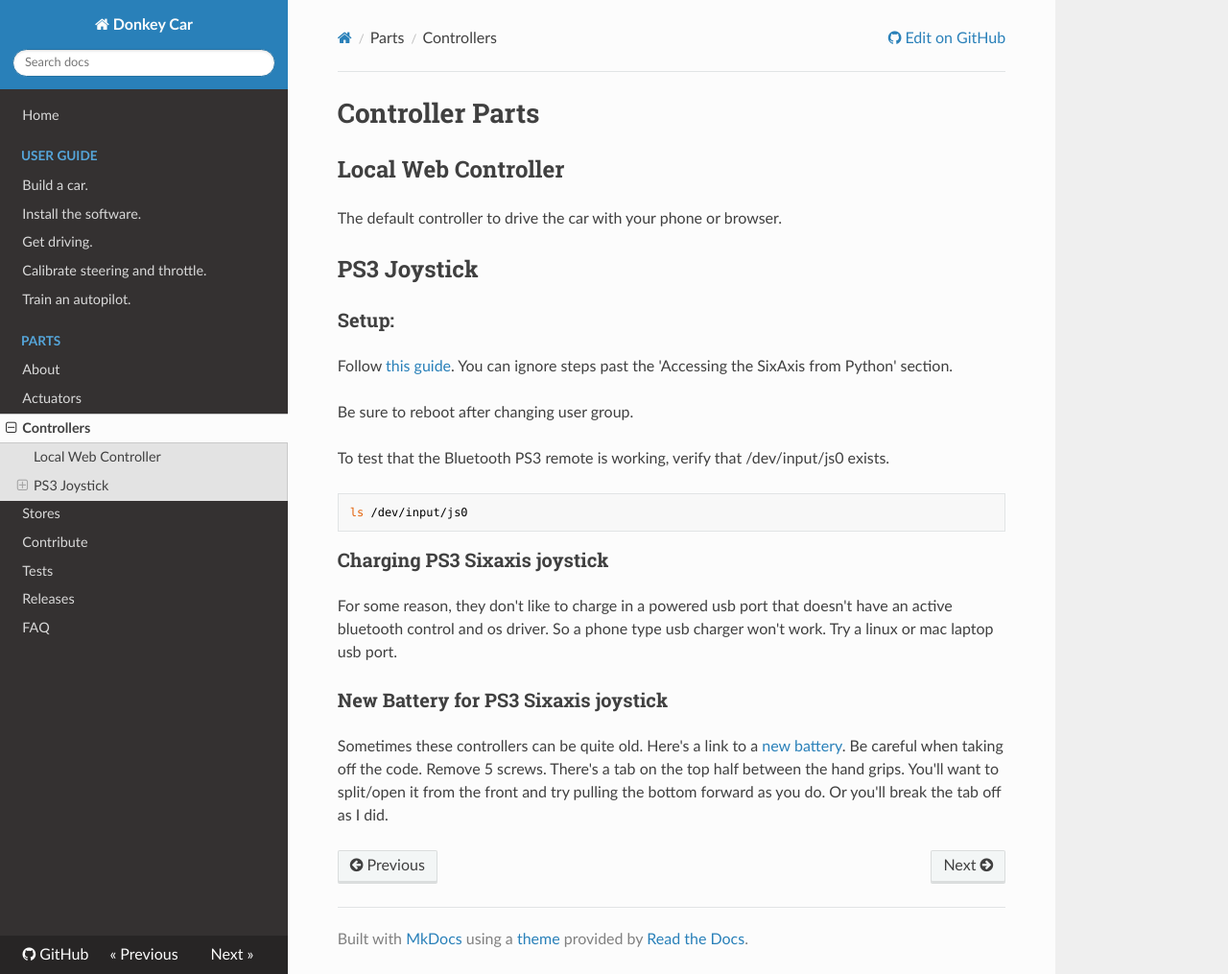
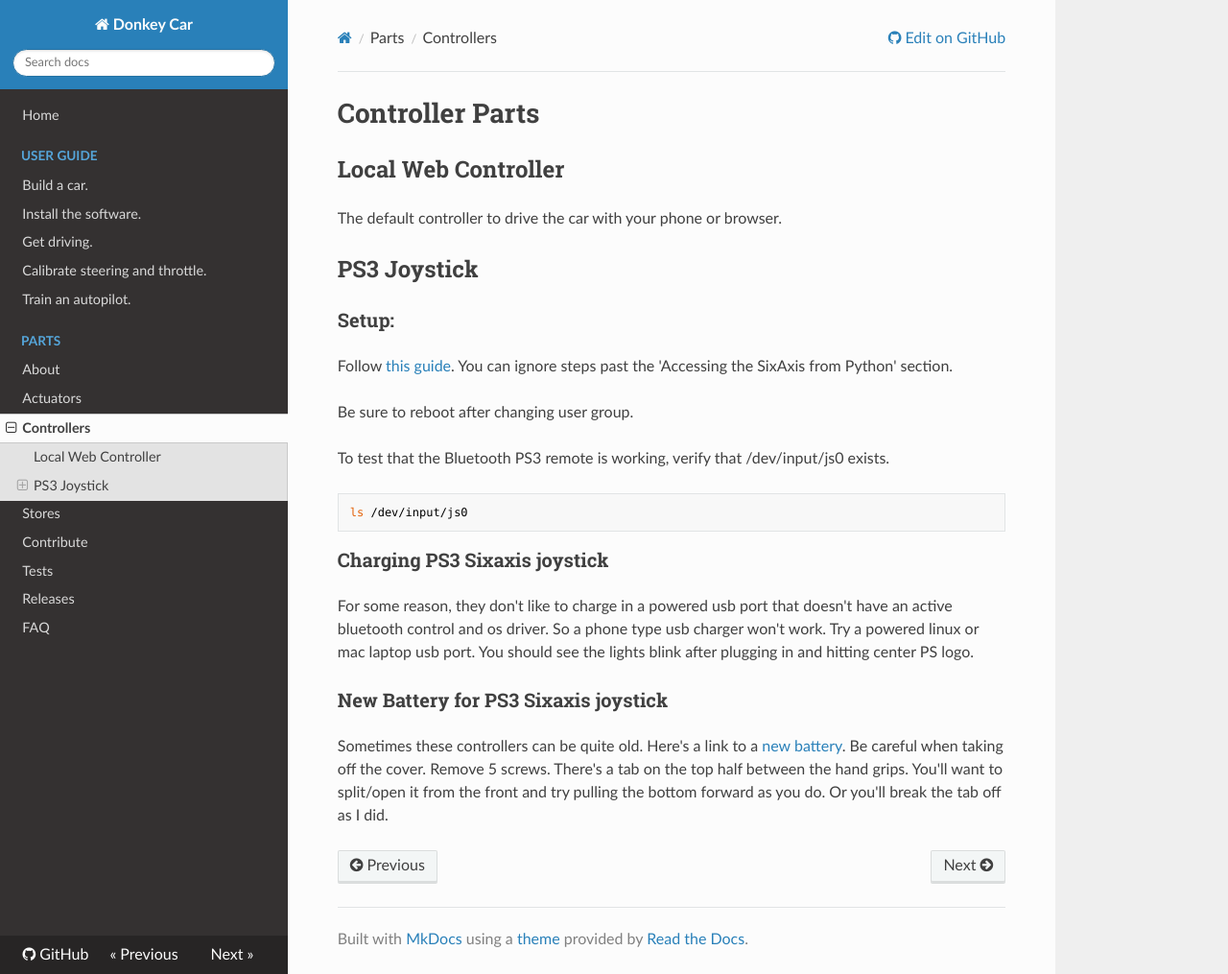
Before and after one commit to autorope/donkeycar, an MkDocs documentation site: the page built from docs/parts/controllers.md, in a window 1280 px wide and 1015 px high. Shown: the whole window at 96% size. Built offline with MkDocs 1.6.1, drawn with Linux system fonts in a browser that asks for light colours; nearby versions of some CDN libraries; old or Windows-style settings are respelled for this version of MkDocs.

Commit message:
more detail.

```diff
--- a/docs/parts/controllers.md
+++ b/docs/parts/controllers.md
@@ -21,8 +21,8 @@
 
 ### Charging PS3 Sixaxis joystick
 
-For some reason, they don't like to charge in a powered usb port that doesn't have an active bluetooth control and os driver. So a phone type usb charger won't work. Try a linux or mac laptop usb port.
+For some reason, they don't like to charge in a powered usb port that doesn't have an active bluetooth control and os driver. So a phone type usb charger won't work. Try a powered linux or mac laptop usb port. You should see the lights blink after plugging in and hitting center PS logo.
 
 ### New Battery for PS3 Sixaxis joystick
 
-Sometimes these controllers can be quite old. Here's a link to a [new battery](http://a.co/5k1lbns). Be careful when taking off the code. Remove 5 screws. There's a tab on the top half between the hand grips. You'll want to split/open it from the front and try pulling the bottom forward as you do. Or you'll break the tab off as I did.
+Sometimes these controllers can be quite old. Here's a link to a [new battery](http://a.co/5k1lbns). Be careful when taking off the cover. Remove 5 screws. There's a tab on the top half between the hand grips. You'll want to split/open it from the front and try pulling the bottom forward as you do. Or you'll break the tab off as I did.
```
